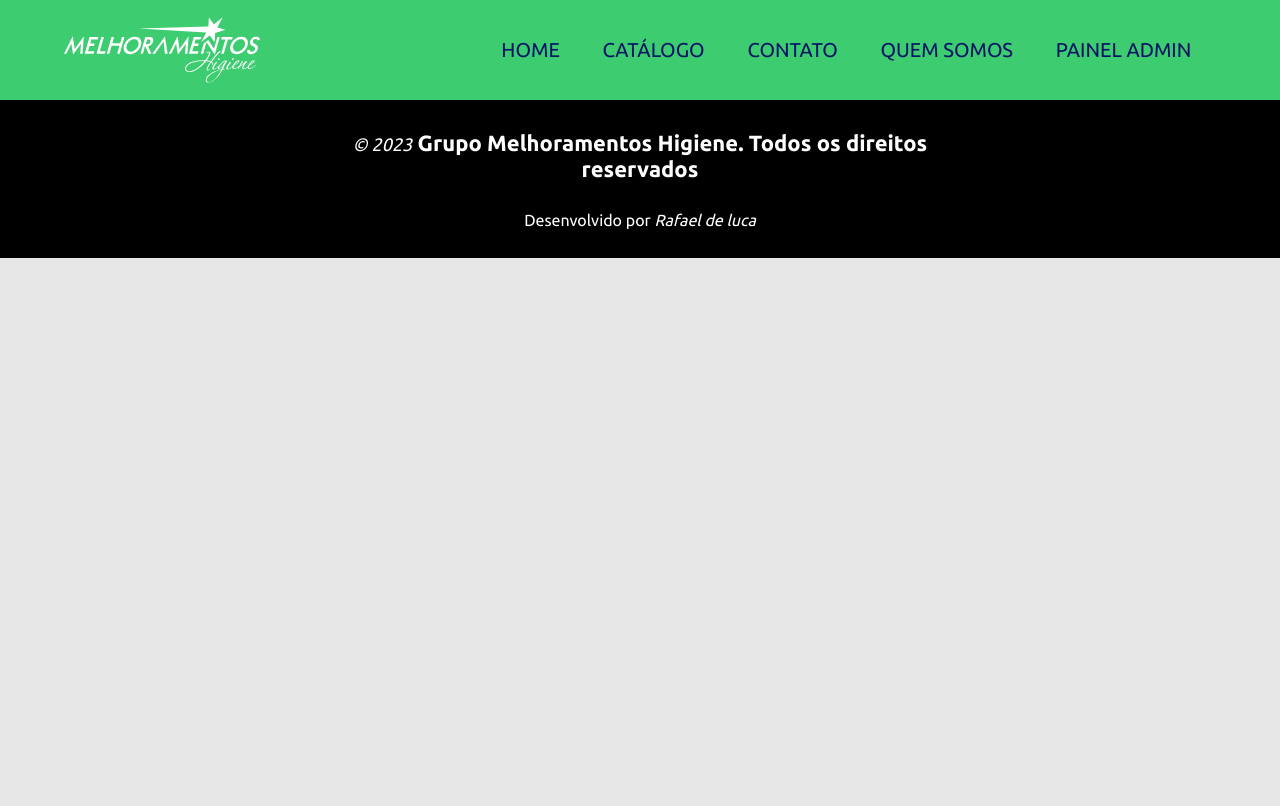
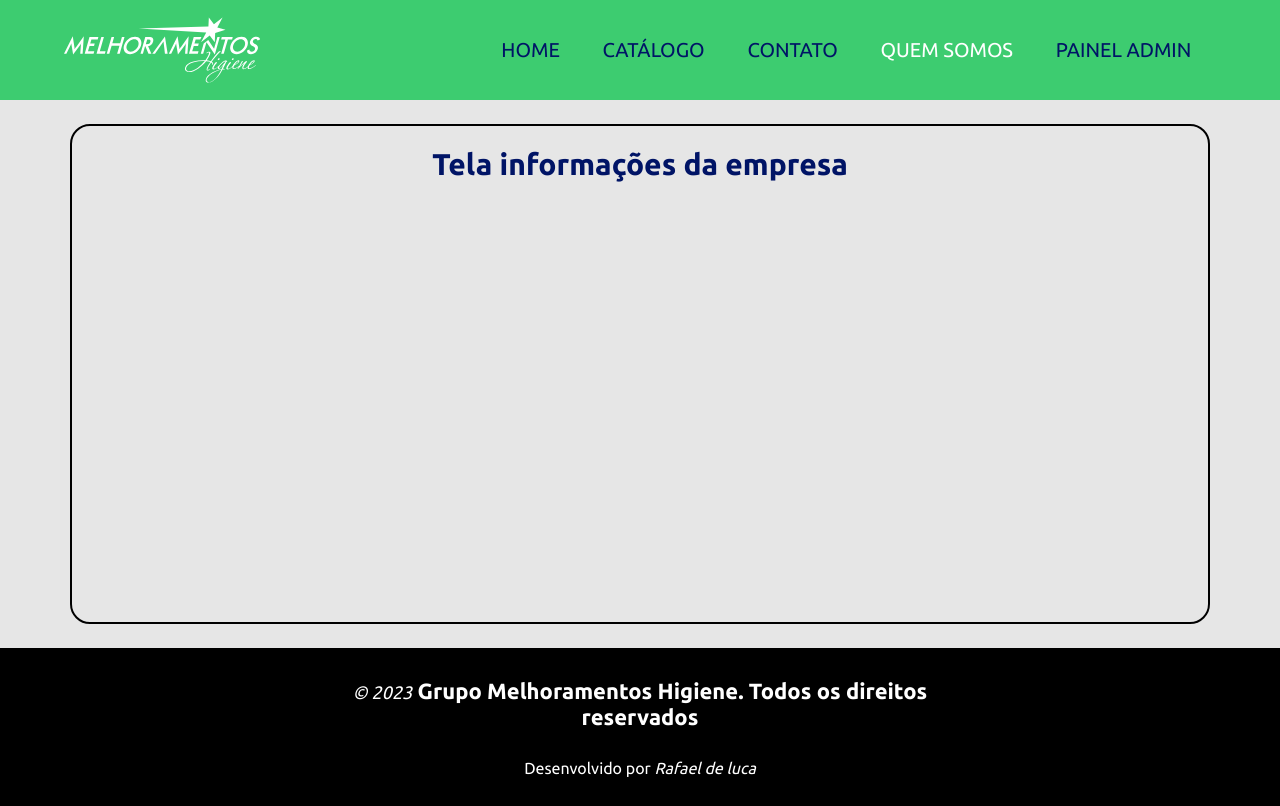
Before and after one commit to rafaelgauderio/typescript-react-elite-products-frontend, a React (Create React App) app: page /empresa in a window 1280 px wide. Built offline with nearby package versions, Linux system fonts and the light colour scheme.

Commit message:
Rota empresa

```diff
--- a/src/Rotas.tsx
+++ b/src/Rotas.tsx
@@ -4,6 +4,7 @@ import Rodape from "./componentes/Rodape/intex";
 import Home from "./paginas/Home";
 import Produtos from "./paginas/Produtos";
 import Contatos from "./paginas/Contatos/Contatos";
+import Empresa from "./paginas/Empresa/Empresa";
 
 function Rotas() {
 
@@ -20,6 +21,9 @@ function Rotas() {
         <Route path="/contatos">
           <Contatos></Contatos>
         </Route>
+        <Route path="/empresa">
+          <Empresa></Empresa>
+        </Route>
       </Switch>
       <Rodape></Rodape>
     </BrowserRouter>
--- a/src/componentes/Header/index.tsx
+++ b/src/componentes/Header/index.tsx
@@ -45,9 +45,9 @@ function Header() {
                             </NavLink>
                         </li>
                         <li>
-                            <a href="link quem_somos">
+                            <NavLink to="empresa" activeClassName='ativo'>
                                 QUEM SOMOS
-                            </a>
+                            </NavLink>
                         </li>
                         <li>
                             <a href="link admim">
--- /dev/null
+++ b/src/paginas/Empresa/Empresa.tsx
@@ -0,0 +1,10 @@
+import './styles.css';
+
+function Empresa () {
+
+    return (
+        <h1 className="container my-4">Tela informações da empresa</h1>
+    );
+}
+
+export default Empresa;
--- /dev/null
+++ b/src/paginas/Empresa/styles.css
@@ -0,0 +1,12 @@
+.container {
+    min-height: 500px;
+}
+
+h1 {
+    display: flex;
+    justify-content: center;
+    font-size: 30px;
+    padding: 20px 0;
+    border: 2px solid black;
+    border-radius: 20px;
+}
```
